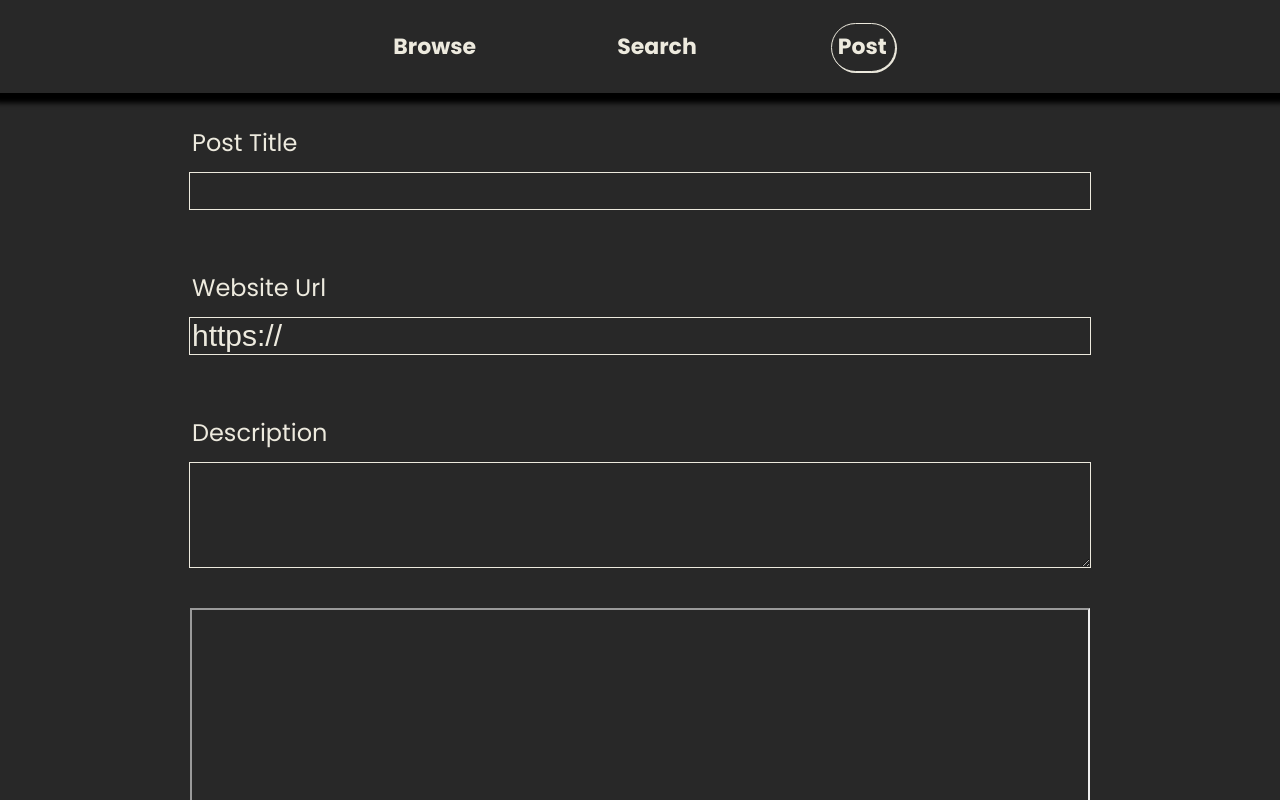
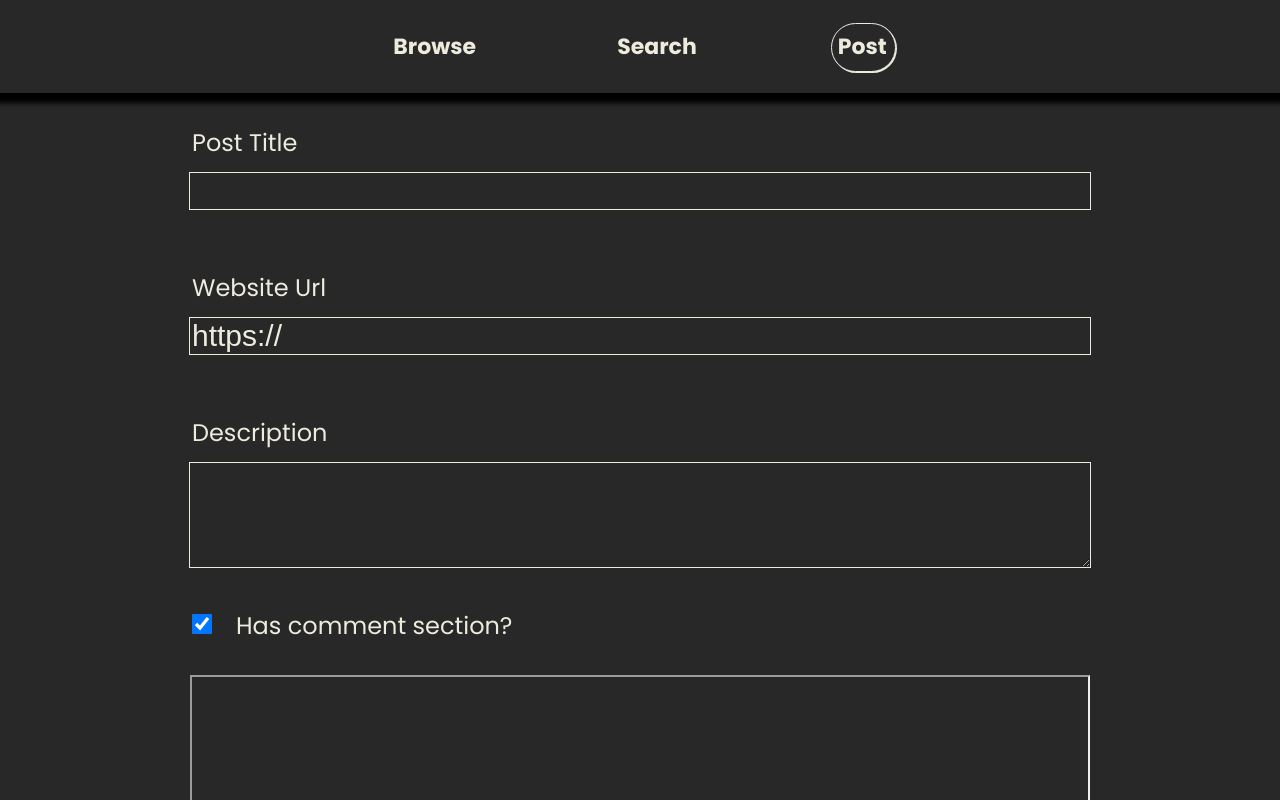
Before and after one commit to nate-kirschner/RateMySite, a React (Create React App) app in the folder frontend/: page /post in a window 1280 px wide. Shown: the top 800 px of the page. Built offline with nearby package versions, Linux system fonts and the light colour scheme.

Commit message:
added ability to make a post with a comment section

```diff
--- a/frontend/src/components/Post.js
+++ b/frontend/src/components/Post.js
@@ -9,11 +9,12 @@ export default function Post() {
     const [title, setTitle] = useState("");
     const [url, setUrl] = useState("https://");
     const [description, setDescription] = useState("");
+    const [hasCommentSection, setHasCommentSection] = useState(true);
 
     const makePost = () => {
         if (title !== "" || description !== "") { // TODO or iframe not rendered
             const body = {
-                title, description, url
+                title, description, url, hasCommentSection
             }
             axios.post(config.url + "/make-post", body).then(resp => {
                 if (resp.data.status === 200) {
@@ -47,6 +48,14 @@ export default function Post() {
                     <span className="descSpan label">Description</span>
                     <textarea value={description} onChange={(e) => setDescription(e.target.value)} />
                 </div>
+
+                <div className="checkBlock postBlock">
+                    <input type="checkbox" className="input checkbox"
+                        onChange={(e) => setHasCommentSection(!hasCommentSection)}
+                        checked={hasCommentSection}
+                    />
+                    <span className="label checkbox">Has comment section?</span>
+                </div>
             </div>
 
             <iframe className="iframe" src={url} title="title" />
--- a/frontend/src/components/PostSnippet.js
+++ b/frontend/src/components/PostSnippet.js
@@ -4,7 +4,7 @@ import "../styles/postSnippet.scss";
 import axios from 'axios';
 import Comments from "./Comments";
 
-export default function PostSnippet({ username, id, title, description, url, likes, comments, postIndex, setPostIndex }) {
+export default function PostSnippet({ username, id, title, description, url, likes, comments, postIndex, setPostIndex, hasCommentSection }) {
 
     const [newCommentText, setNewCommentText] = useState("");
     const [commentState, setCommentState] = useState([]);
@@ -109,6 +109,8 @@ export default function PostSnippet({ username, id, title, description, url, lik
                     <iframe src={url} frameBorder="0" title={title} loading="lazy" onLoad={() => setIframeLoaded(true)}></iframe>
                     <div className={"next hasNext "} onClick={() => setPostIndex(postIndex + 1)} />
                 </div>
+                {
+                    hasCommentSection && (
                         <div className="comments">
                             <h3 className="commentsTitle">Comments</h3>
                             <Comments commentsArr={commentState} postId={id} likes={postLikes} />
@@ -117,6 +119,8 @@ export default function PostSnippet({ username, id, title, description, url, lik
                                 <div className="submitComment" onClick={() => submitComment()}>Send</div>
                             </div>
                         </div>
+                    )
+                }
             </div>
 
         </div>
--- a/frontend/src/styles/post.scss
+++ b/frontend/src/styles/post.scss
@@ -75,6 +75,36 @@
     }
 }
 
+.checkBlock {
+    width: max-content;
+    margin: 0 0 2em 5%;
+
+    @include tablet {
+        margin-left: 10%;
+    }
+
+    @include laptop {
+        margin-left: 15%;
+    }
+
+    @include largeDesktop {
+        margin-left: 25%;
+    }
+}
+
+.postBlock input.checkbox {
+    display: inline;
+    margin: 0;
+    padding: 0;
+    width: 20px;
+    height: 20px;
+}
+
+.postBlock .label.checkbox {
+    display: inline;
+    margin: 0 0 0 1em;
+}
+
 .post .iframe {
     display: block;
     margin: auto;
```
Also changed, not shown: 2 other files (tests, documents, lock files or other folders). Lines whose indentation alone changed are shown as unchanged.
